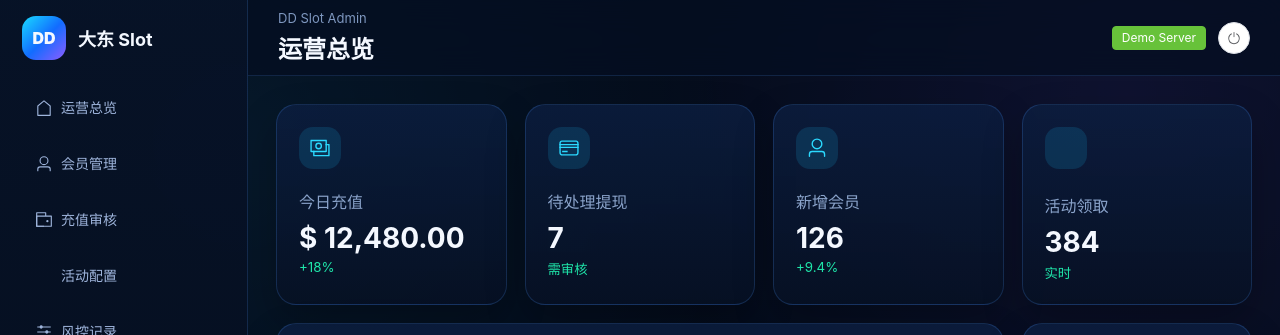
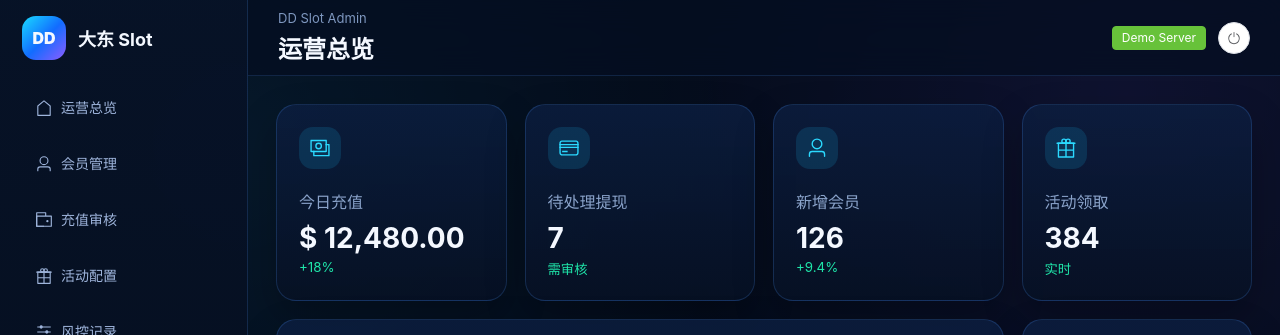
Before and after one commit to klaus858/ddslot777-admin, a Vue app: page / in a window 1280 px wide. Both pictures are taken after a click on the button "Login". Shown: the top 335 px of the page. Built offline with nearby package versions, Linux system fonts and the light colour scheme.

Commit message:
Fix Element Plus icon import

```diff
--- a/src/App.vue
+++ b/src/App.vue
@@ -4,11 +4,11 @@
   Coin,
   CreditCard,
   DataAnalysis,
-  Gift,
   House,
   Lock,
   Money,
   Operation,
+  Present,
   SwitchButton,
   User,
   Wallet
@@ -23,7 +23,7 @@
   { label: '今日充值', value: '$ 12,480.00', trend: '+18%', icon: Money },
   { label: '待处理提现', value: '7', trend: '需审核', icon: CreditCard },
   { label: '新增会员', value: '126', trend: '+9.4%', icon: User },
-  { label: '活动领取', value: '384', trend: '实时', icon: Gift }
+  { label: '活动领取', value: '384', trend: '实时', icon: Present }
 ]
 
 const members = [
@@ -104,7 +104,7 @@
         <el-menu-item index="dashboard" @click="activeMenu = 'dashboard'"><el-icon><House /></el-icon>运营总览</el-menu-item>
         <el-menu-item index="members" @click="activeMenu = 'members'"><el-icon><User /></el-icon>会员管理</el-menu-item>
         <el-menu-item index="deposits" @click="activeMenu = 'deposits'"><el-icon><Wallet /></el-icon>充值审核</el-menu-item>
-        <el-menu-item index="activities" @click="activeMenu = 'activities'"><el-icon><Gift /></el-icon>活动配置</el-menu-item>
+        <el-menu-item index="activities" @click="activeMenu = 'activities'"><el-icon><Present /></el-icon>活动配置</el-menu-item>
         <el-menu-item index="risk" @click="activeMenu = 'risk'"><el-icon><Operation /></el-icon>风控记录</el-menu-item>
       </el-menu>
     </el-aside>
@@ -172,7 +172,7 @@
         </section>
 
         <section v-if="activeMenu === 'activities'" class="panel">
-          <div class="panel-title"><Gift /> 活动配置</div>
+          <div class="panel-title"><Present /> 活动配置</div>
           <div class="activity-list">
             <div v-for="activity in activities" :key="activity.name" class="activity-row">
               <div>
```
